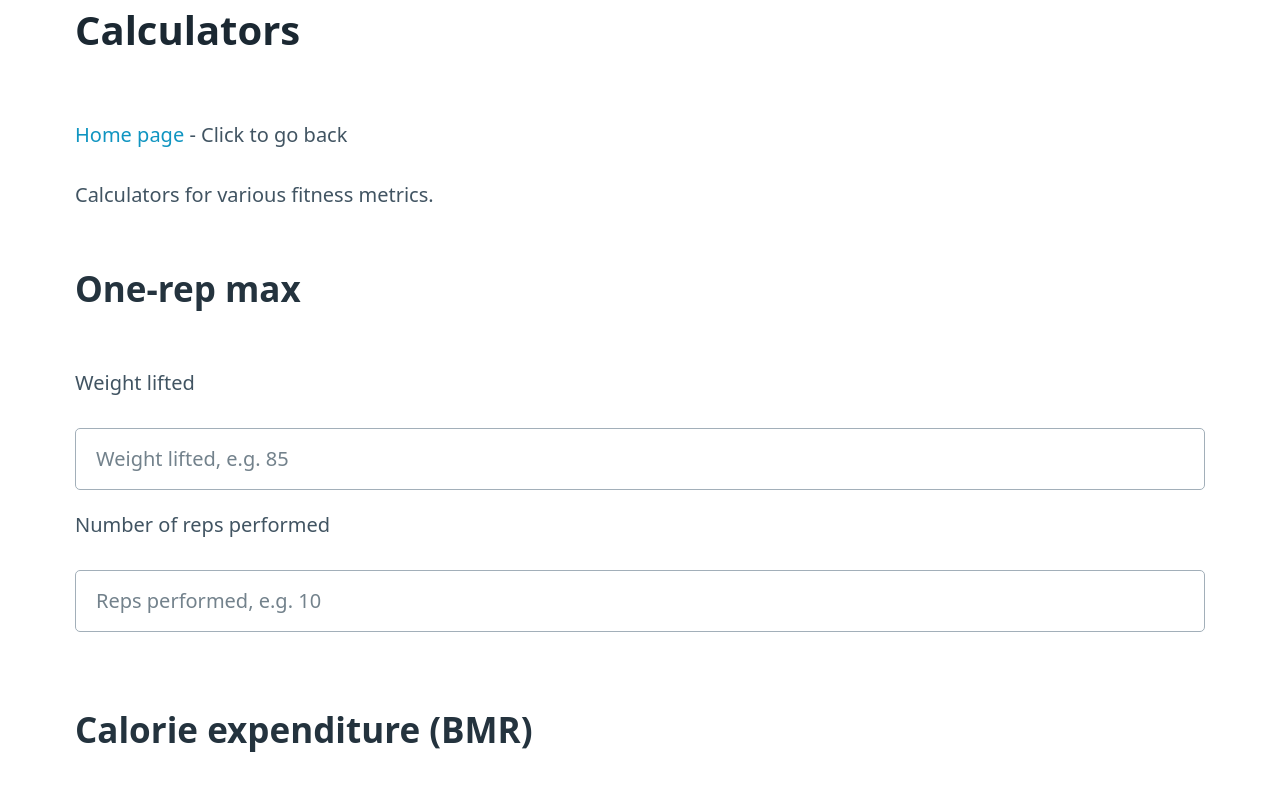
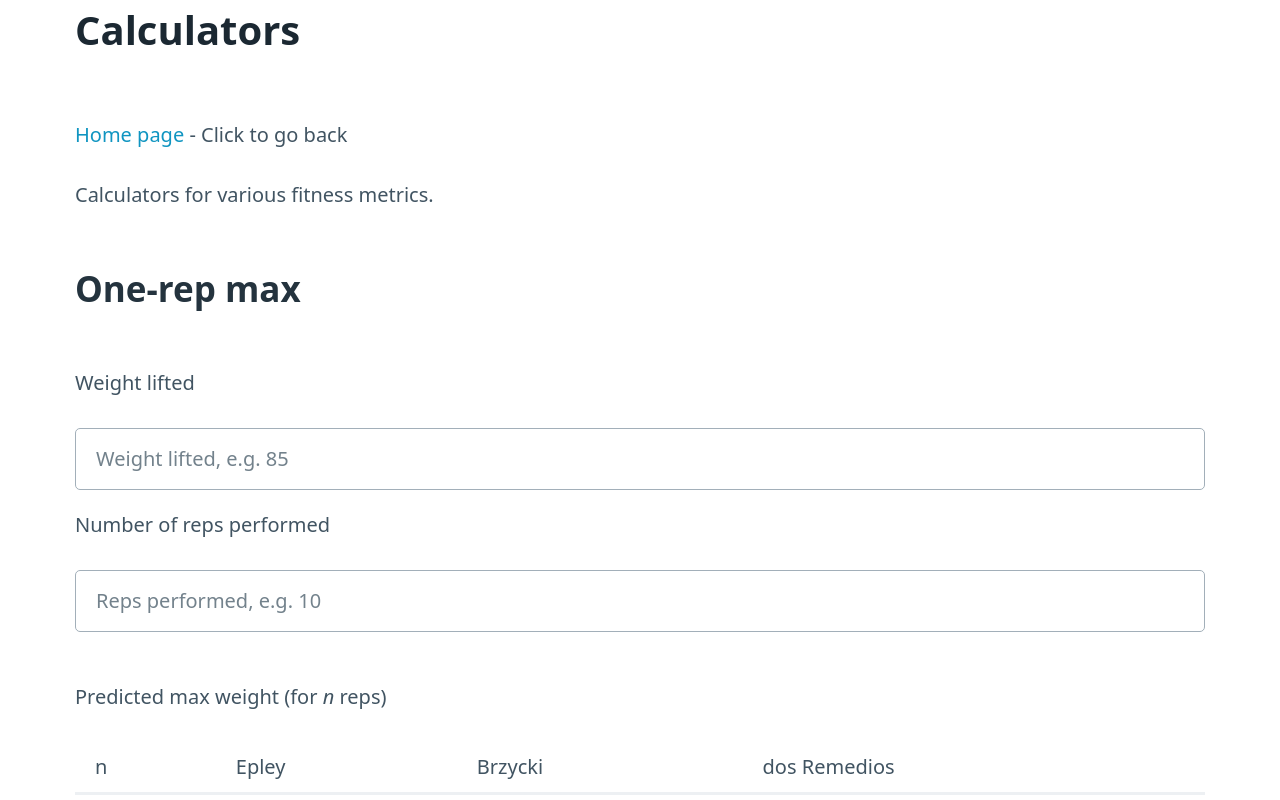
Before and after one commit to nutratech/web.2023, a SvelteKit app: page /calculators in a window 1280 px wide. Shown: the top 800 px of the page. Built offline with nearby package versions, Linux system fonts and the light colour scheme.

Commit message:
wip table

```diff
--- a/src/routes/calculators/+page.svelte
+++ b/src/routes/calculators/+page.svelte
@@ -1,5 +1,12 @@
 <script>
 	import '@picocss/pico';
+
+	export function submitForm(elem) {
+		if (elem.value) {
+			console.info(`elem.value=${elem.value}`);
+			elem.form.submit();
+		}
+	}
 </script>
 
 <title>Calculators | NutraTech</title>
@@ -12,10 +19,22 @@
 	<h2>One-rep max</h2>
 	<form>
 		<p>Weight lifted</p>
-		<input type="number" placeholder="Weight lifted, e.g. 85" />
+		<input type="number" placeholder="Weight lifted, e.g. 85" onchange="this.form.submit()" />
 		<p>Number of reps performed</p>
-		<input type="number" placeholder="Reps performed, e.g. 10" />
+		<input type="number" placeholder="Reps performed, e.g. 10" onchange="this.form.submit()" />
 	</form>
+	<p>Predicted max weight (for <i>n</i> reps)</p>
+	<table>
+		<thead>
+			<tr>
+				<th>n</th>
+				<th>Epley</th>
+				<th>Brzycki</th>
+				<th>dos Remedios</th>
+			</tr>
+		</thead>
+		<tbody />
+	</table>
 
 	<h2>Calorie expenditure (BMR)</h2>
 
```
